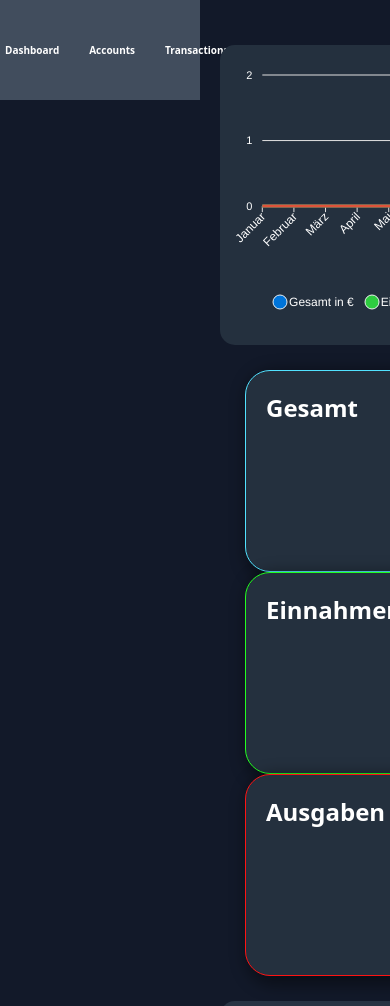
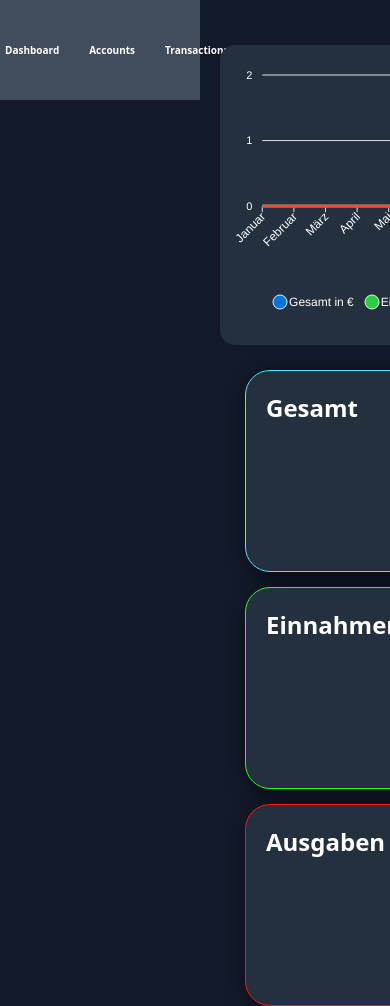
Before and after one commit to Nicodev76/Finanzmanager, a website: page Frontend/dashboard.html in a window 390 px wide. Shown: the top 1006 px of the page. Drawn offline with Linux system fonts and the light colour scheme; no server answers.

Commit message:
Responsive fürs Handy angepasst

```diff
--- a/Frontend/CSS/style.css
+++ b/Frontend/CSS/style.css
@@ -245,7 +245,7 @@ nav a:hover {
 
     width: 200px;
 
-    gap: 0px;
+    gap: 15px;
     padding: 0px;
 
 
```
